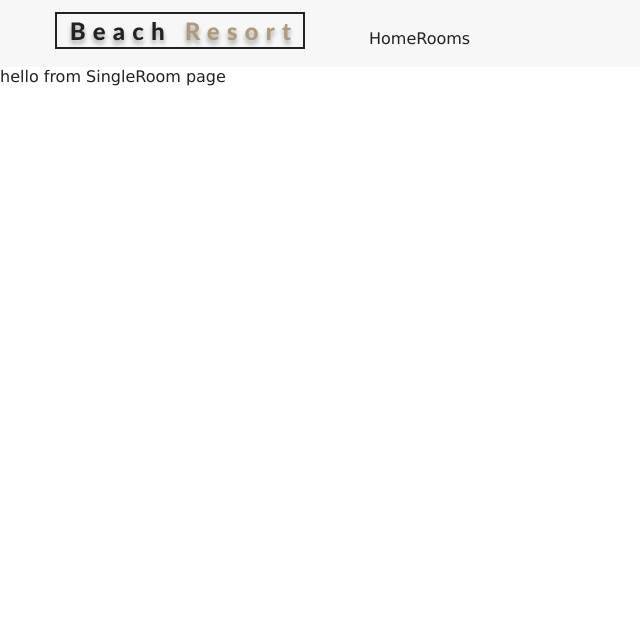
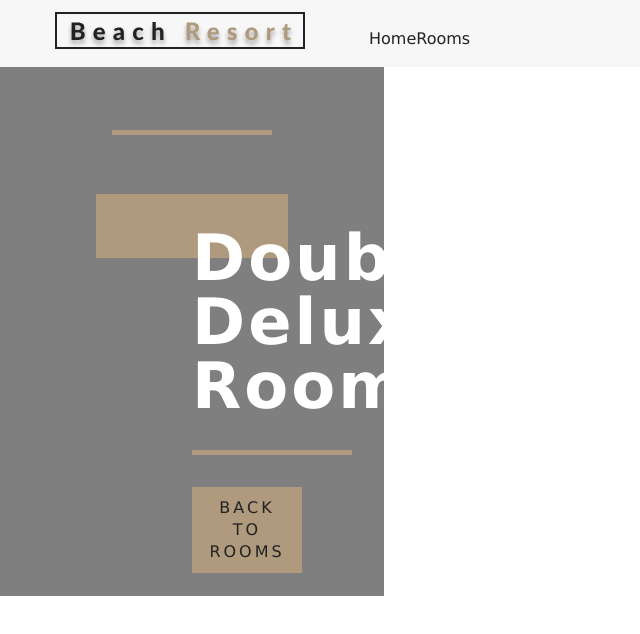
Before and after one commit to akansha-singh/Beach-Resort, a React (Create React App) app: page /rooms/double-deluxe in a window 1280 px wide. Shown: the top 634 px of the page, without its empty margins (0-640 px from the left). Built offline with nearby package versions, Linux system fonts and the light colour scheme.

Commit message:
added singleRoom page

```diff
--- a/src/context.js
+++ b/src/context.js
@@ -34,10 +34,16 @@
         });
         return tempItems
     }
+    getRoom = slug => {
+      let tempRooms = [...this.state.rooms];
+      const room = tempRooms.find(room => room.slug === slug);
+      return room;
+    };
+
 
     render() {
         return (
-            <RoomContext.Provider value={{...this.state}}>
+            <RoomContext.Provider value={{...this.state, getRoom: this.getRoom}}>
                 {this.props.children}
             </RoomContext.Provider>
         );
--- a/src/pages/SingleRoom.js
+++ b/src/pages/SingleRoom.js
@@ -1,12 +1,38 @@
 import React, { Component } from 'react'
+import defaultBcg from "../images/room-1.jpeg";
+import Hero from "../components/Banner";
+import Banner from "../components/Banner";
+import {Link} from "react-router-dom";
+import {RoomContext} from '../context';
 
-export default class SingleRoom extends
-Component {
+export default class SingleRoom extends Component {
+    constructor(props) {
+        super(props);
+
+        this.state = {
+             slug: this.props.match.params.slug,
+             defaultBcg
+        };
+    }
+    static contextType = RoomContext;
     render() {
-      return (
-        <div>
-            hello from SingleRoom page
-        </div>
-    )
-  }
+        const {getRoom} = this.context;
+        const room = getRoom(this.state.slug);
+        if(!room){
+            return (
+                <div className="error">
+                <h3>no such room could be found</h3>
+                <Link to="/rooms" className="btn-primary">back to rooms</Link>
+                </div>
+            );
+        }
+        const {name,description,capacity,size,price,extras,breakfast,pets,images} = room;
+        return (
+            <Hero hero='roomsHero'>
+                <Banner title={`${name} room`}>
+                <Link to='/rooms' className="btn-primary">back to rooms</Link>
+                </Banner>
+            </Hero>
+        );
+    }
 }
```
